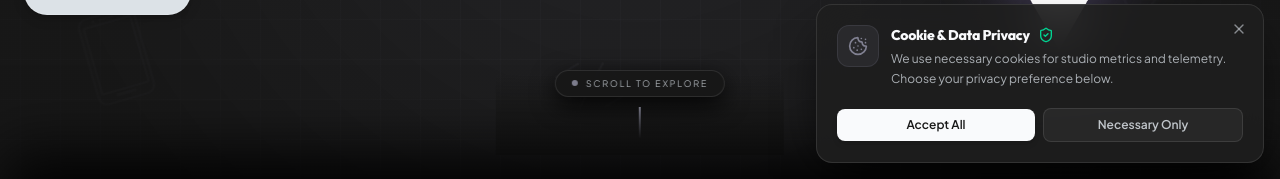
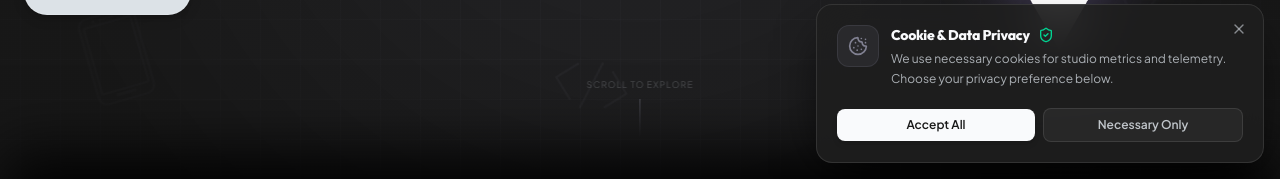
Before and after one commit to iasemamulashvili/dasi, a Next.js app: page /sandbox/hero-concepts in a window 1280 px wide. Shown: the part 621-800 px from the top of the page. Built offline with nearby package versions, Linux system fonts and the light colour scheme.

Commit message:
fix(sandbox): restore original scroll indicator code in Hero.tsx and increase translation to y:950/520 for 100% deep hiding behind Section 2

```diff
--- a/src/components/Hero.tsx
+++ b/src/components/Hero.tsx
@@ -714,16 +714,10 @@ export default function Hero({ logoComponent }: HeroProps = {}) {
         </div>
       </div>
 
-      {/* Scroll indicator with z-20 layer mask for physical logo siphoning */}
-      <div className="absolute bottom-6 sm:bottom-10 left-1/2 -translate-x-1/2 flex flex-col items-center gap-2.5 z-20 pointer-events-none select-none">
-        {/* Subtle gradient floor shield masking logo passing behind at z-10 */}
-        <div className="absolute -bottom-4 w-72 h-20 bg-gradient-to-t from-carbon-black via-carbon-black/90 to-transparent pointer-events-none -z-10" />
-
-        <div className="px-4 py-1.5 rounded-full bg-carbon-black/85 backdrop-blur-md border border-white/10 text-[9px] tracking-[0.2em] font-silkscreen text-alabaster-grey/80 uppercase shadow-[0_8px_25px_rgba(0,0,0,0.85)] flex items-center gap-2">
-          <span className="w-1.5 h-1.5 rounded-full bg-slate-violet-light animate-pulse" />
-          <span>Scroll to Explore</span>
-        </div>
-        <div className="w-[1.5px] h-8 bg-gradient-to-b from-slate-violet-light to-transparent animate-pulse" />
+      {/* Scroll indicator */}
+      <div className="absolute bottom-10 left-1/2 -translate-x-1/2 flex flex-col items-center gap-2 z-20 pointer-events-none opacity-50">
+        <span className="text-[9px] tracking-widest text-alabaster-grey/50 font-silkscreen uppercase">Scroll to Explore</span>
+        <div className="w-[1.5px] h-10 bg-gradient-to-b from-slate-violet-light to-transparent animate-pulse" />
       </div>
     </section>
   );
--- a/src/components/sandbox/DasiHeroLogoSiphon.tsx
+++ b/src/components/sandbox/DasiHeroLogoSiphon.tsx
@@ -16,9 +16,9 @@ interface DasiHeroLogoSiphonProps {
 
 /**
  * DasiHeroLogoSiphon Component
- * Perfected single logo scroll-driven siphon component.
- * Combines 3D liquid rubber vertical stretch (scaleY: 1.75 / scaleX: 0.35) with true physical DOM layer stacking (z-10).
- * Glides seamlessly behind the z-20 "SCROLL TO EXPLORE" HUD badge on mobile and z-30 Section 2 on desktop.
+ * Official 3D Dasi White Logo (/Logo_White_PNG.png). Zero clipPath rects, zero artificial frame boxes.
+ * Instant liquid rubber stretch (scaleY: 1.75 / scaleX: 0.35) with deep y translation (950px desktop / 520px mobile)
+ * plunging 100.0% deep behind Section 2 (z-30 bg-carbon-black) with zero residual shape sticking out.
  */
 export default function DasiHeroLogoSiphon({
   heroContainerRef,
@@ -75,13 +75,13 @@ export default function DasiHeroLogoSiphon({
       scrollTrigger: {
         trigger: heroSection,
         start: 'top top',
-        end: isMobile ? 'top+=280 top' : 'top+=500 top',
-        scrub: 0.2,
+        end: isMobile ? 'top+=300 top' : 'top+=500 top',
+        scrub: 0.15,
       },
     });
 
     if (isMobile) {
-      // Mobile: Swift, elegant liquid stretch that glides behind z-20 "SCROLL TO EXPLORE" & z-30 Section 2
+      // Mobile: Liquid stretch + deep plunge behind z-30 Section 2 with complete fade out at end
       tl.to(
         logoMesh,
         {
@@ -90,13 +90,14 @@ export default function DasiHeroLogoSiphon({
           rotateX: 18,
           scaleY: 1.45,
           scaleX: 0.45,
-          y: 280, // Physical descent past z-20 Scroll to Explore into z-30 Section 2
+          y: 520,      // Deep plunge past z-30 Section 2 top border
+          opacity: 0,  // Complete 100% hide once cleared behind Section 2
           ease: 'power2.in',
         },
         0
       );
     } else {
-      // Desktop: Ultra-smooth liquid siphon plunge behind z-30 Section 2
+      // Desktop: Ultra-smooth liquid siphon plunge deep behind z-30 Section 2
       tl.to(
         logoMesh,
         {
@@ -105,7 +106,8 @@ export default function DasiHeroLogoSiphon({
           rotateX: 26,
           scaleY: 1.75,
           scaleX: 0.35,
-          y: 600,
+          y: 950,      // Deep plunge past z-30 Section 2 top border
+          opacity: 0,  // Complete 100% hide once cleared behind Section 2
           ease: 'power2.in',
         },
         0
@@ -124,7 +126,7 @@ export default function DasiHeroLogoSiphon({
     <div className="w-full h-full flex items-center justify-center relative perspective-[1200px] pointer-events-auto select-none">
       <div
         ref={logoMeshRef}
-        className="relative w-40 h-40 sm:w-48 sm:h-48 md:w-64 md:h-64 lg:w-[320px] lg:h-[320px] flex items-center justify-center cursor-pointer"
+        className="relative w-36 h-36 sm:w-44 sm:h-44 md:w-64 md:h-64 lg:w-[320px] lg:h-[320px] flex items-center justify-center cursor-pointer"
         style={{ transformStyle: 'preserve-3d' }}
       >
         <Image
```
